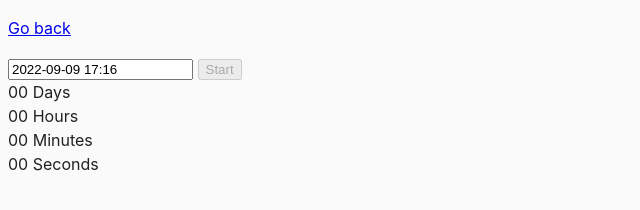
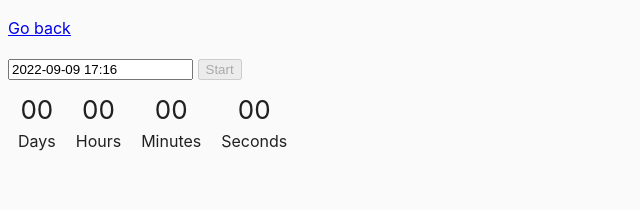
Before and after one commit to 0Palah/goit-js-hw-09, a website built with Parcel: page src/02-timer.html in a window 1280 px wide. Shown: the whole page, without its empty margins (0-640 px from the left). Built offline with nearby package versions, Linux system fonts and the light colour scheme.

Commit message:
Add task3

```diff
--- a/package.json
+++ b/package.json
@@ -19,7 +19,8 @@
   },
   "dependencies": {
     "flatpickr": "^4.6.13",
-    "modern-normalize": "^1.1.0"
+    "modern-normalize": "^1.1.0",
+    "notiflix": "^3.2.5"
   },
   "devDependencies": {
     "@parcel/transformer-sass": "^2.6.0",
--- a/src/02-timer.html
+++ b/src/02-timer.html
@@ -12,22 +12,22 @@
     <input type="text" id="datetime-picker" />
     <button type="button" data-start>Start</button>
 
-    <div class="timer">
-      <div class="field">
-        <span class="value" data-days>00</span>
-        <span class="label">Days</span>
+    <div class="timer js-timer">
+      <div class="field js-field">
+        <span class="value js-value" data-days>00</span>
+        <span class="label js-label">Days</span>
       </div>
-      <div class="field">
-        <span class="value" data-hours>00</span>
-        <span class="label">Hours</span>
+      <div class="field js-field">
+        <span class="value js-value" data-hours>00</span>
+        <span class="label js-label">Hours</span>
       </div>
-      <div class="field">
-        <span class="value" data-minutes>00</span>
-        <span class="label">Minutes</span>
+      <div class="field js-field">
+        <span class="value js-value" data-minutes>00</span>
+        <span class="label js-label">Minutes</span>
       </div>
-      <div class="field">
-        <span class="value" data-seconds>00</span>
-        <span class="label">Seconds</span>
+      <div class="field js-field">
+        <span class="value js-value" data-seconds>00</span>
+        <span class="label js-label">Seconds</span>
       </div>
     </div>
 
--- a/src/css/common.css
+++ b/src/css/common.css
@@ -16,3 +16,20 @@ img {
   display: block;
   max-width: 100%;
 }
+.timer {
+  display: flex;
+}
+
+.js-field {
+  display: flex;
+  flex-direction: column;
+  text-align: center;
+  padding: 10px;
+}
+.js-value {
+  font-size: 26px;
+}
+
+/* .form label {
+  display: flex;
+} */
--- a/src/js/02-timer.js
+++ b/src/js/02-timer.js
@@ -1,5 +1,6 @@
 import flatpickr from 'flatpickr';
 import 'flatpickr/dist/flatpickr.min.css';
+import Notiflix from 'notiflix';
 
 const datetimePickerEl = document.querySelector('input#datetime-picker');
 const dataBtnStartEl = document.querySelector('button[data-start]');
@@ -16,7 +17,7 @@ const options = {
     selectedDate = selectedDates[0];
     // console.log(selectedDate);
     if (selectedDate < Date.now()) {
-      alert('Please choose a date in the future');
+      Notiflix.Notify.failure('Please choose a date in the future');
       //   console.log(Date.now());
     } else {
       dataBtnStartEl.disabled = false;
@@ -44,6 +45,8 @@ const timer = {
       }
       //   console.log(this.delta);
       // виклик і реструктуризація результатів виконання функці (Переведення мс у дн, год, хв, сек)
+      dataBtnStartEl.disabled = true;
+      datetimePickerEl.disabled = true;
       const { days, hours, minutes, seconds } = this.convertMs(this.delta);
       // присвоєння значень в спани + додавання "0" спереду якщо символ один
       this.rootSelector.querySelector('[data-days]').textContent =
```
Also changed, not shown: src/js/03-promises.js (+41 -5 lines), 1 other file.
